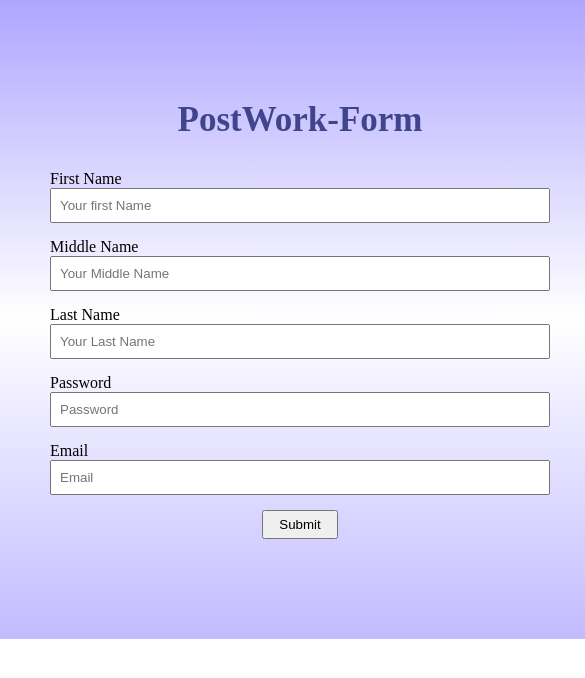
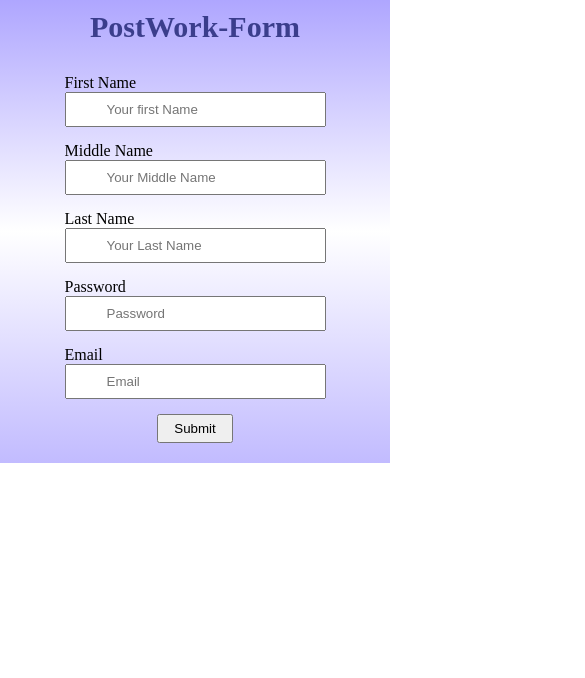
Before and after one commit to harrisonasegu/form, a plain HTML site: page index.html in a window 390 px wide. Shown: the whole page, 585 px wide, since content can reach past the window. Drawn offline with Linux system fonts and the light colour scheme.

Commit message:
New Updates

```diff
--- a/Sass/style.scss
+++ b/Sass/style.scss
@@ -4,7 +4,7 @@
     box-sizing: border-box;
 }
 
-.wrap{
+.wrap {
     background-image: linear-gradient(rgba(25, 0, 255, 0.348), #fff, rgba(25, 0, 255, 0.266));
     width: 600px;
     min-height: 400px;
@@ -29,12 +29,54 @@
         flex-direction: column;
         row-gap: 15px;
 
-     .input{
+        .input {
             padding: 8px;
             width: 500px;
         }
+
         button {
             padding: 5px 15px;
         }
     }
 }
+
+@media (min-width: 250px) and (max-width: 650px) {
+
+    .wrap {
+        background-image: linear-gradient(rgba(25, 0, 255, 0.348), #fff, rgba(25, 0, 255, 0.266));
+        width: 100%;
+        min-height: 0;
+        display: flex;
+        flex-direction: column;
+        justify-content: center;
+        align-items: center;
+        margin: 0 auto;
+        padding: 10px;
+
+        h1 {
+            font-size: 30px;
+            color: rgba(8, 15, 94, 0.712);
+            padding-bottom: 20px;
+        }
+
+        &>form {
+            width: 100%;
+            display: flex;
+            justify-content: center;
+            align-items: center;
+            flex-direction: column;
+            row-gap: 15px;
+            padding: 10px;
+
+            .input {
+                padding: 8px 40px;
+                width: 100%;
+            }
+
+            button {
+                padding: 5px 15px;
+            }
+        }
+    }
+
+}
```
Also changed, not shown: index.html (+3 -0 lines), Sass/style.css, 1 other file. Lines whose indentation alone changed are shown as unchanged.
